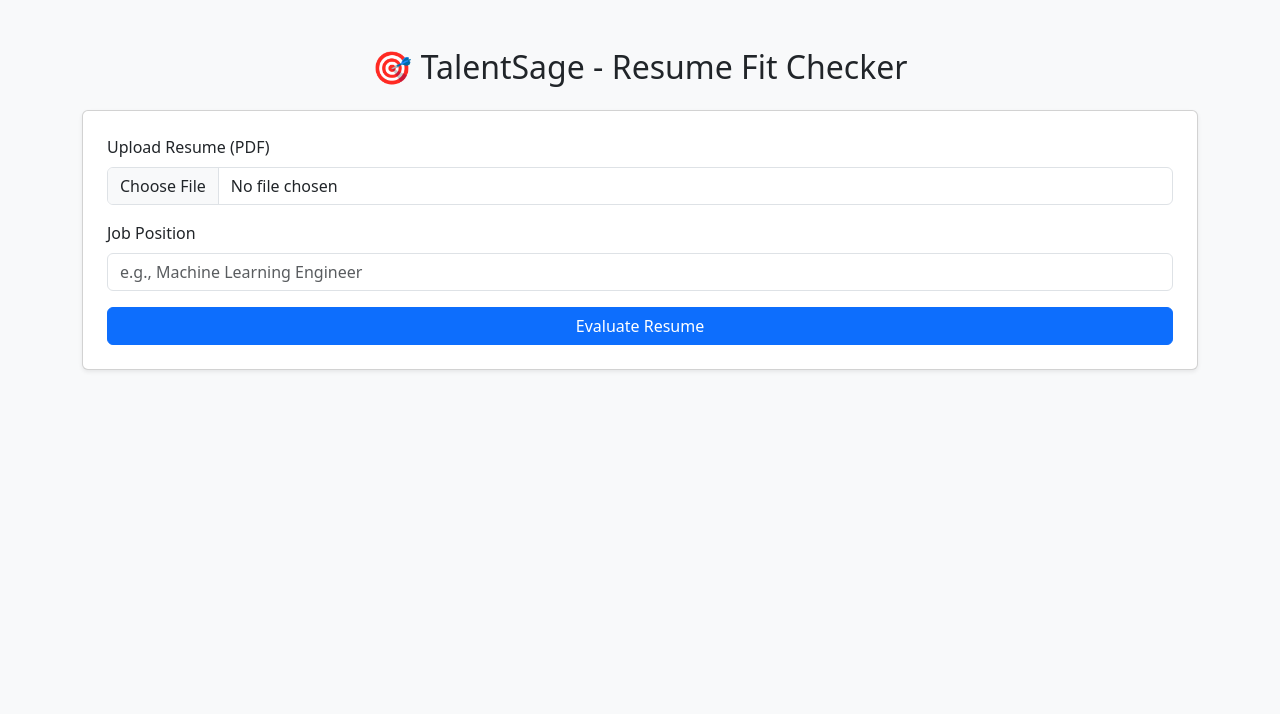
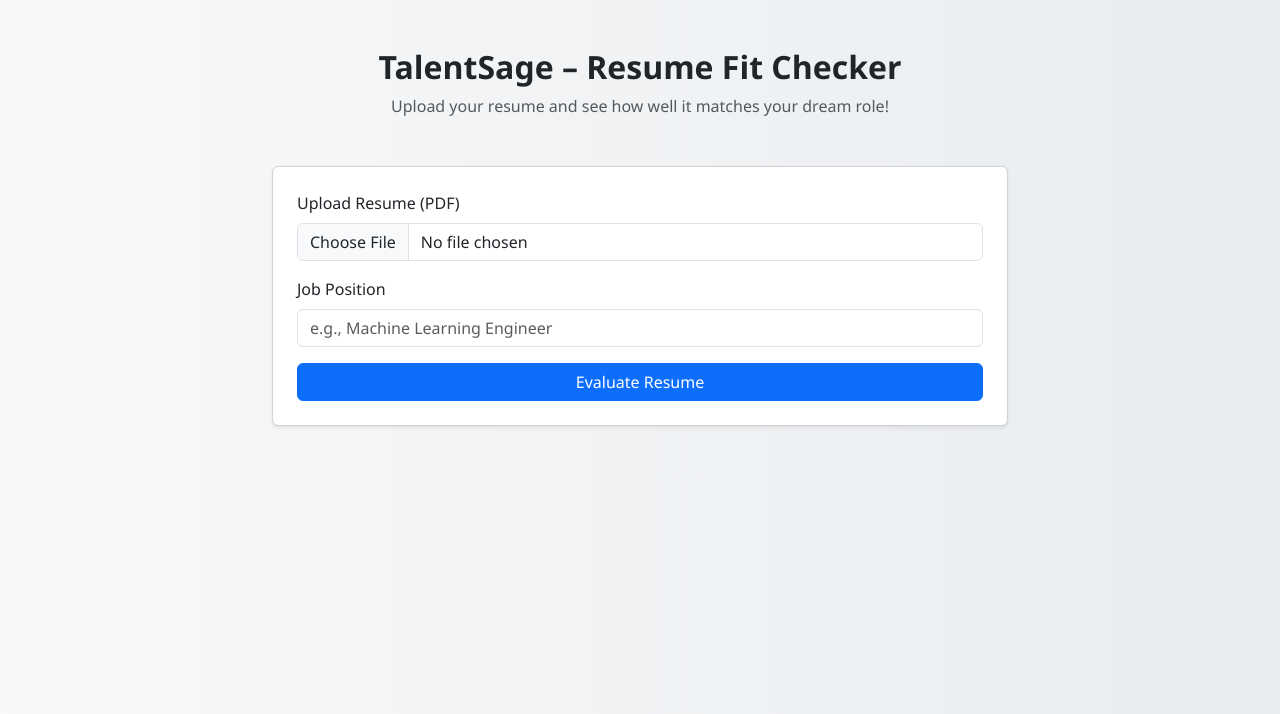
Before and after one commit to shanks1554/TelentSage-Frontend, a Flask app: page / in a window 1280 px wide. Shown: the top 714 px of the page. Run offline with Flask 3, Linux system fonts and the light colour scheme.

Commit message:
polished UI

```diff
--- a/templates/index.html
+++ b/templates/index.html
@@ -2,22 +2,36 @@
 <html lang="en">
 <head>
   <meta charset="UTF-8">
-  <title>TalentSage - Resume Evaluator</title>
+  <title>TalentSage – Resume Evaluator</title>
   <link href="https://cdn.jsdelivr.net/npm/bootstrap@5.3.0/dist/css/bootstrap.min.css" rel="stylesheet">
+  <link href="https://cdnjs.cloudflare.com/ajax/libs/font-awesome/6.5.0/css/all.min.css" rel="stylesheet">
   <style>
+    body {
+      background: linear-gradient(to right, #f8f9fa, #e9ecef);
+      font-family: 'Segoe UI', sans-serif;
+    }
     .fade-in {
-      animation: fadeIn 1s ease-in;
+      animation: fadeIn 0.8s ease-in-out;
     }
     @keyframes fadeIn {
-      from { opacity: 0; transform: translateY(20px); }
-      to { opacity: 1; transform: translateY(0); }
+      from {opacity: 0; transform: translateY(20px);}
+      to {opacity: 1; transform: translateY(0);}
+    }
+    .card-result {
+      border-left: 5px solid #0d6efd;
     }
   </style>
 </head>
-<body class="bg-light">
+<body>
 
-<div class="container mt-5">
-  <h2 class="text-center mb-4">🎯 TalentSage - Resume Fit Checker</h2>
+<div class="container py-5">
+  <div class="text-center mb-5">
+    <h2 class="fw-bold">TalentSage – Resume Fit Checker</h2>
+    <p class="text-muted">Upload your resume and see how well it matches your dream role!</p>
+  </div>
+
+  <div class="row justify-content-center">
+    <div class="col-md-8">
       <form method="post" enctype="multipart/form-data" class="card p-4 shadow-sm fade-in">
         <div class="mb-3">
           <label for="resume" class="form-label">Upload Resume (PDF)</label>
@@ -29,36 +43,42 @@
         </div>
         <button type="submit" class="btn btn-primary w-100">Evaluate Resume</button>
       </form>
+    </div>
+  </div>
 
   {% if result %}
-    <div class="card mt-5 shadow fade-in">
-      <div class="card-body">
-        {% if result.error %}
-          <div class="alert alert-danger">{{ result.error }}</div>
-        {% else %}
-          <h4 class="card-title">✅ Evaluation Result</h4>
-          <p><strong>Decision:</strong>
-            <span class="badge bg-{{ 'success' if result.decision == 'yes' else 'danger' }}">
-              {{ result.decision | upper }}
+  <div class="row justify-content-center mt-5 fade-in">
+    <div class="col-md-10">
+      <div class="card p-4 shadow-sm card-result">
+        <h4 class="mb-3">Evaluation Result</h4>
+
+        {% if result.decision %}
+          <h5 class="mb-3">
+            Decision:
+            <span class="badge bg-{{ 'success' if result.decision == 'yes' else 'danger' }} text-uppercase">
+              {{ result.decision }}
             </span>
-          </p>
+          </h5>
+        {% endif %}
 
         {% if result.summary %}
-          <hr>
-          <h5>📄 Summary</h5>
+          <h6 class="text-muted mt-3">Summary</h6>
           <p>{{ result.summary }}</p>
         {% endif %}
 
         {% if result.suggestions %}
-          <hr>
-          <h5>💡 Suggestions</h5>
-          <ul>
+          <h6 class="text-muted mt-4">Suggestions</h6>
+          <ul class="list-group list-group-flush">
             {% for suggestion in result.suggestions %}
-              <li>{{ suggestion }}</li>
+              <li class="list-group-item"><i class="fa fa-lightbulb text-warning me-2"></i>{{ suggestion }}</li>
             {% endfor %}
           </ul>
         {% endif %}
+
+        {% if result.error %}
+          <div class="alert alert-danger mt-3">{{ result.error }}</div>
         {% endif %}
+      </div>
     </div>
   </div>
   {% endif %}
```
Lines whose indentation alone changed are shown as unchanged.
